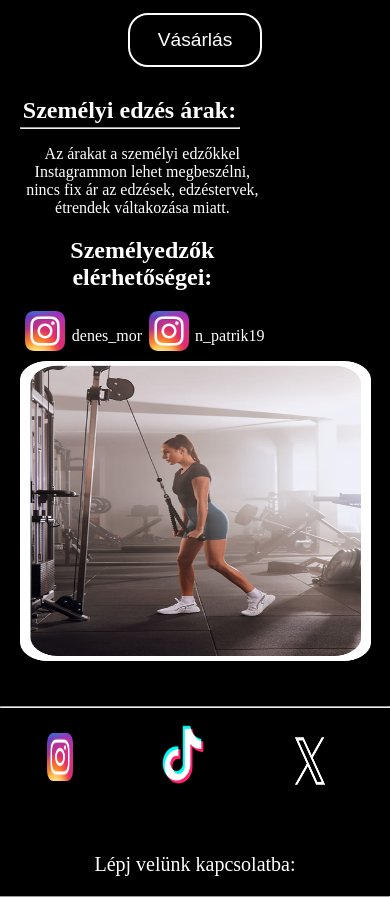
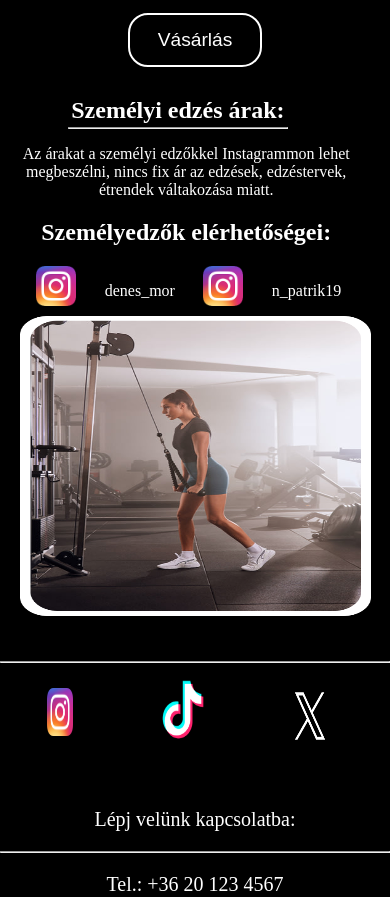
Before and after one commit to denesmor/kondi_csapatmunka, a plain HTML site: page berletek.html in a window 390 px wide. Shown: the part 1013-1910 px from the top of the page. Drawn offline with Linux system fonts and the light colour scheme.

Commit message:
berletek_oldal_css_formazas_kesz

```diff
--- a/berletek.css
+++ b/berletek.css
@@ -217,11 +217,30 @@
     .ber_szemelyi{
         display: block;
         grid-template-columns: auto;
+        text-align: center;
     }
 
     #ber_szem_bal{
         float: none;
         text-align: center;
+        padding-left: 0px;
+        padding-right: 0px;
+        width: 95%;
+    }
+
+    #ber_szem_cimsor{
+        text-align: center;
+        width: 95%;
+    }
+    #ber_szem_cim{
+        margin-left: auto;
+        margin-right: auto;
+    }
+
+    #ber_szem_vonal{
+        text-align: center;
+        margin-left: auto;
+        margin-right: auto;
     }
 }
 
```
